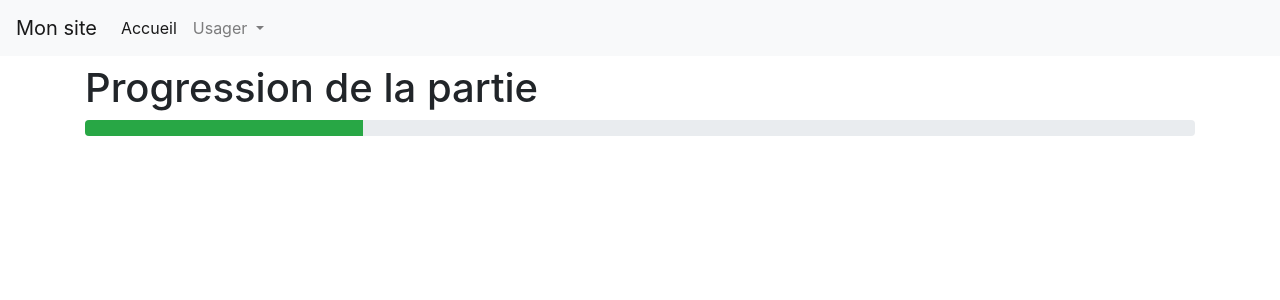
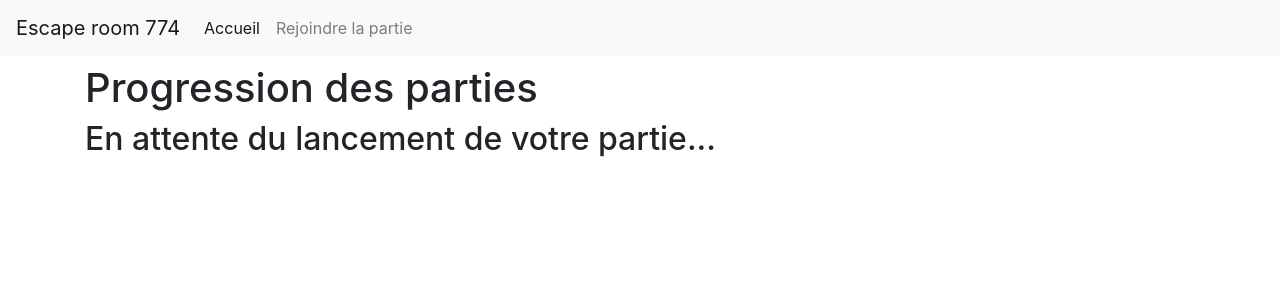
Before and after one commit to Tibure/Travail2Web3Morgan, a PHP site: template application/Views/homeView.php in a window 1280 px wide. Shown: the top 300 px of the page. Run offline with PHP 8.4, Linux system fonts and the light colour scheme; the template is opened without the code that fills it, so the values that code supplies are empty; some libraries are stand-ins or nearby versions.

Commit message:
Home fait et debut de connection

```diff
--- a/application/Views/homeView.php
+++ b/application/Views/homeView.php
@@ -1,7 +1,23 @@
-<h1>Progression de la partie</h1>
+<h1>Progression des parties</h1>
 
-<div class="progress">
-  <div class="progress-bar bg-success" role="progressbar" style="width: 25%" aria-valuenow="25" aria-valuemin="0" aria-valuemax="100"></div>
-</div>
+<!--
+  <h2>Equipe 1</h2>
+  <div class="progress">
+    <div class="progress-bar bg-warning" role="progressbar" style="width: 25%" aria-valuenow="25" aria-valuemin="0"
+      aria-valuemax="100">2/8</div>
+  </div>
 
-<!--<h2>En attente d'une partie</h2>-->
+
+  <h2>Equipe 2</h2>
+  <div class="progress">
+    <div class="progress-bar bg-success" role="progressbar" style="width: 100%" aria-valuenow="100" aria-valuemin="0"
+      aria-valuemax="100">8/8</div>
+  </div>
+
+  <h2>Equipe 3</h2>
+  <div class="progress">
+    <div class="progress-bar bg-warning" role="progressbar" style="width: 75%" aria-valuenow="75" aria-valuemin="0"
+      aria-valuemax="100">6/8</div>
+  </div>
+  -->
+<h2>En attente du lancement de votre partie...</h2>
--- a/application/Views/navBar.php
+++ b/application/Views/navBar.php
@@ -1,6 +1,6 @@
 
 <nav class="navbar navbar-expand-lg navbar-light bg-light">
-  <a class="navbar-brand" href="/">Mon site</a>
+  <a class="navbar-brand" href="/">Escape room 774</a>
   <button class="navbar-toggler" type="button" data-toggle="collapse" data-target="#navbarSupportedContent"
     aria-controls="navbarSupportedContent" aria-expanded="false" aria-label="Toggle navigation">
     <span class="navbar-toggler-icon"></span>
@@ -9,19 +9,16 @@
   <div class="collapse navbar-collapse" id="navbarSupportedContent">
     <ul class="navbar-nav mr-auto">
       <li class="nav-item active">
-        <a class="nav-link" href="/">Accueil <span class="sr-only">(current)</span></a>
+        <a class="nav-link" href="/">Accueil<span class="sr-only">(current)</span></a>
       </li>
-
-      <li class="nav-item dropdown">
-        <a class="nav-link dropdown-toggle" href="/user" id="navbarDropdown" role="button" data-toggle="dropdown"
-          aria-haspopup="true" aria-expanded="false">
-          Usager
-        </a>
-        <div class="dropdown-menu" aria-labelledby="navbarDropdown">
-          <a class="dropdown-item" href="/user/show">Liste des usagers</a>
-          <a class="dropdown-item" href="/user/addUser">Ajouter un usager</a>
-          <a class="dropdown-item" href="/user">Rechercher</a>
-        </div>
+      <li class="nav-item">
+      <a class="nav-link" href="/game/show">Rejoindre la partie<span class="sr-only">(current)</span></a>
+      </li>
+      <li class="nav-item">
+      <a class="nav-link" href="/home/launchGame" hidden>Démarrer une partie<span class="sr-only">(current)</span></a>
+      </li>
+      <li class="nav-item">
+      <a class="nav-link" href="/manageGame/show" hidden>Gestion des énigmes<span class="sr-only">(current)</span></a>
       </li>
     </ul>
     <ul class="navbar-nav ml-auto">
```
Also changed, not shown: application/Controllers/connectionController.php (added, +21 -0 lines).
